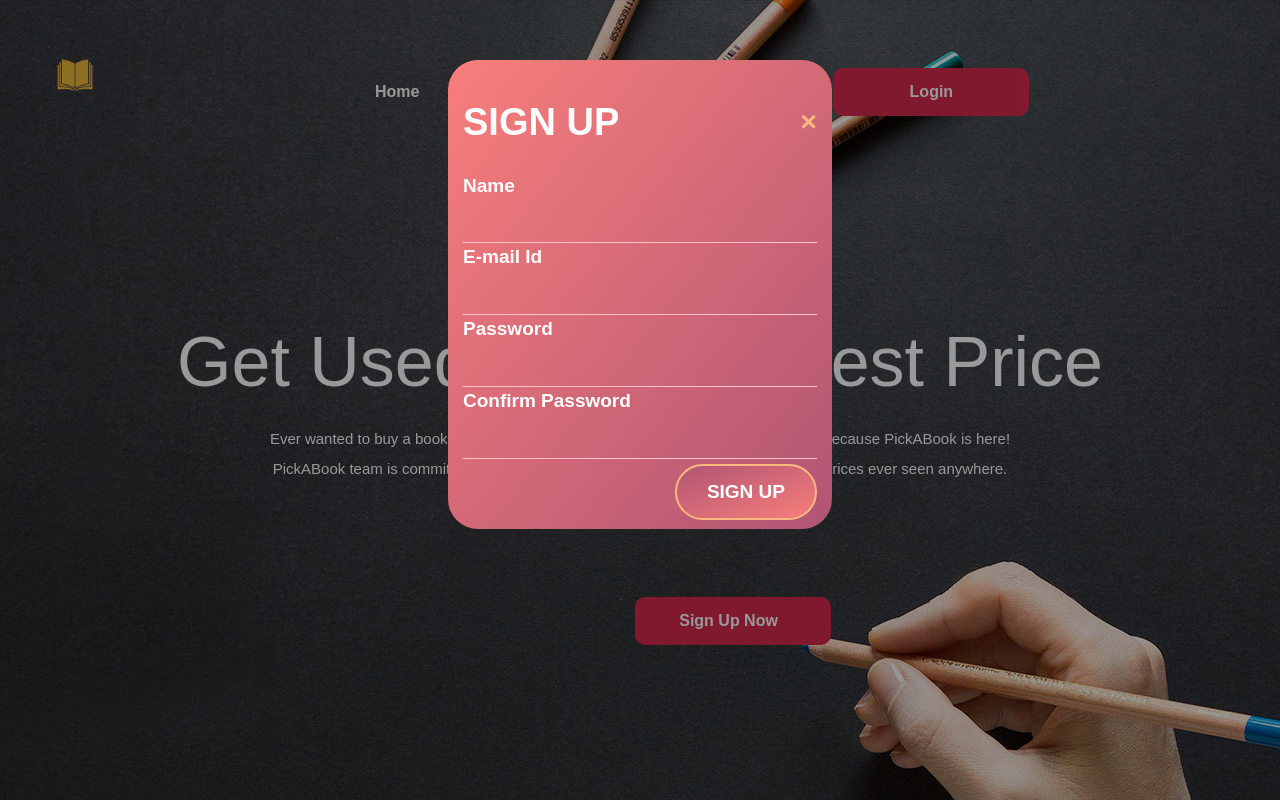
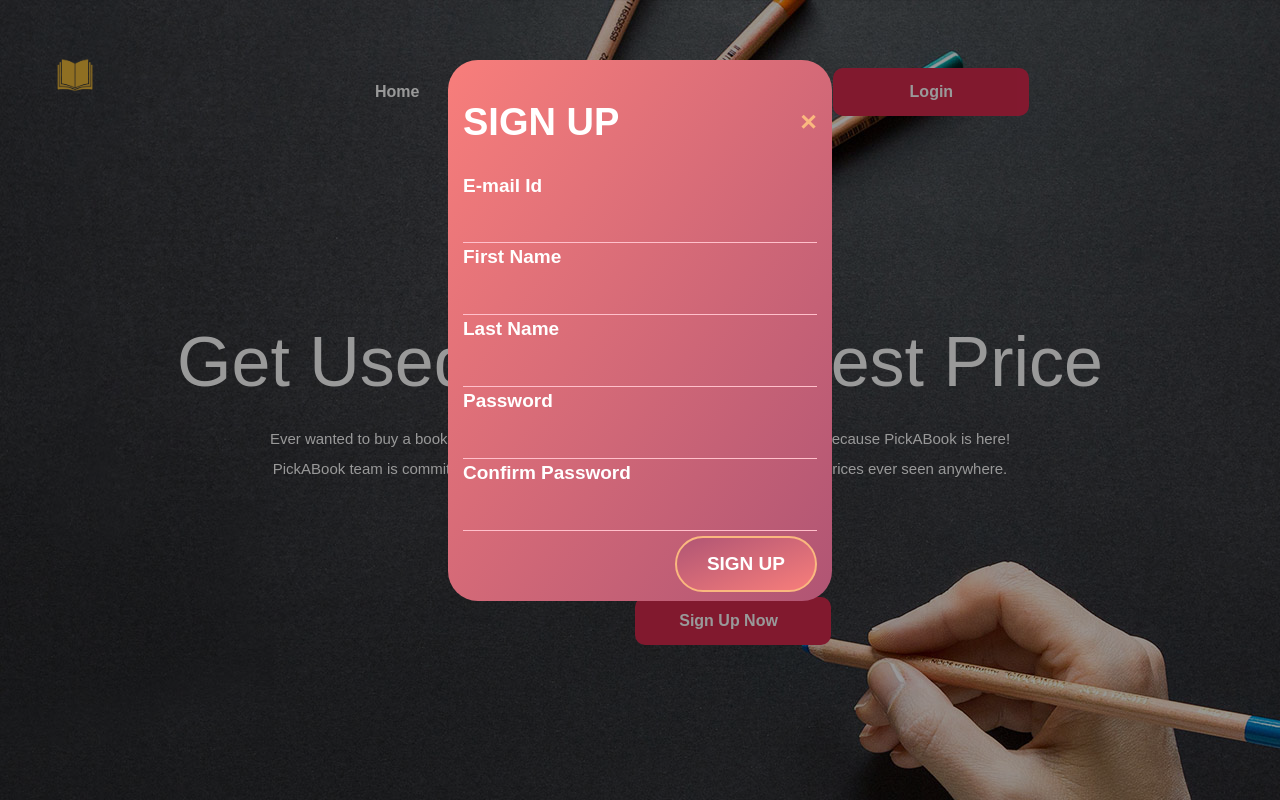
Before and after one commit to avinash-rao/final_PickABook, a Django app: page /login in a window 1280 px wide, after a click on "Sign Up Now". Run offline with Django 3.2, Linux system fonts and the light colour scheme; some web fonts are replaced.

Commit message:
fixed login and signup required option

```diff
--- a/LandingApp/views.py
+++ b/LandingApp/views.py
@@ -41,7 +41,8 @@ def userLogin(request):
 def register(request):
     data={}
     if request.method=="POST":
-       first_name=request.POST['namesignup']
+       first_name=request.POST['fnamesignup']
+       last_name = request.POST['lnamesignup']
        username=request.POST['emailsignup']
        password=request.POST['passwordsignup']
        passwords_confirm=request.POST['passwordsignup_confirm']
@@ -64,6 +65,7 @@ def register(request):
           password=password,
           email=mail,
           first_name=first_name,
+          last_name=last_name,
           )
           #user.save()
           print("shi hai")
--- a/templates/LandingApp/firstpage.html
+++ b/templates/LandingApp/firstpage.html
@@ -129,17 +129,21 @@
                         <span class="close" onclick="document.getElementById('myModal1').style.display='none'" title="Close">&times;</span>
                         <h1> SIGN UP </h1>
                         <p>
-                            <label for="name" class="name"> Name</label>
-                            <input id="name" name="namesignup" required="required" type="text" pattern="^[a-zA-Z][a-zA-Z0-9-_\.]{1,20}$" title="User must contain some meaningfull name"/>
+                            <label for="emailsignup" class="youmail" > E-mail Id</label>
+                            <input id="emailsignup" name="emailsignup" required="required" type="text" placeholder=""  pattern="[a-z0-9._%+-]+@[a-z0-9.-]+\.[a-z]{2,4}$" title="youremail@email.com"/>
+                        </p>
+                        <p>
+                            <label for="fname" class="name">First Name</label>
+                            <input id="name" name="fnamesignup" required="required" type="text" pattern="^[a-zA-Z][a-zA-Z0-9-_\.]{1,20}$" title="User must contain some meaningfull name"/>
+                        </p>
+                        <p>
+                            <label for="lname" class="name">Last Name</label>
+                            <input id="name" name="lnamesignup" type="text" pattern="^[a-zA-Z][a-zA-Z0-9-_\.]{1,20}$" title="User must contain some meaningfull name"/>
                         </p>
                         <!-- <p>
                             <label for="usernamesignup" class="uname"> Username</label>
                             <input id="usernamesignup" name="usernamesignup" required="required" type="text" maxlength="6" pattern="[A-Z]{4}[0-9]{2}" title="Username must contain atleast 4 Capital letter from A-Z and 2 number from 0-9 & starts with Capital letter"/>
                         </p> -->
-                        <p>
-                            <label for="emailsignup" class="youmail" > E-mail Id</label>
-                            <input id="emailsignup" name="emailsignup" required="required" type="text" placeholder=""  pattern="[a-z0-9._%+-]+@[a-z0-9.-]+\.[a-z]{2,4}$" title="youremail@email.com"/>
-                        </p>
                         <p>
                             <label for="passwordsignup" class="youpasswd" > Password </label>
                             <input id="passwordsignup" name="passwordsignup" autocomplete="new-password" required="required" type="password" pattern="(?=.*\d)(?=.*[a-z])(?=.*[A-Z]).{8,}" title="Must contain at least one number and one uppercase and lowercase letter, and at least 8 or more characters"/>
--- a/templates/userprofile/userprofile.html
+++ b/templates/userprofile/userprofile.html
@@ -9,7 +9,7 @@
   <h2>Welcome, {{ user.first_name }}</h2>
   <div class="action-list">
     <div class="action">
-      <a href="#" class="action-head">Your orders</a>
+      <a href="{% url 'myorders' %}" class="action-head">Your orders</a>
       <p class="p">Track, return or buy things again</p>
     </div>
     <div class="action">
```
